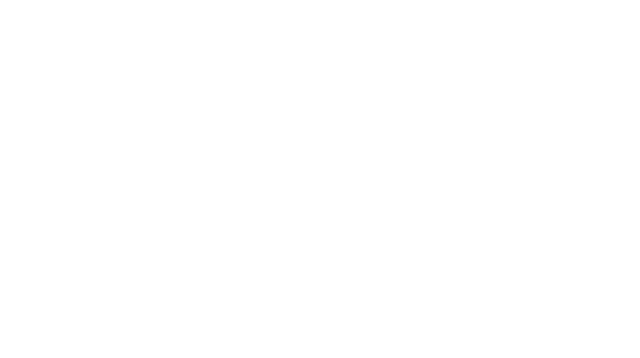
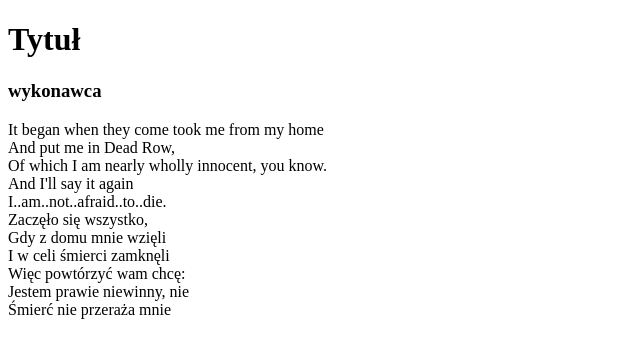
Before and after one commit to adriannadyga/learning-git-2, a plain HTML site: page index.html in a window 1280 px wide. Shown: the whole page, without its empty margins (0-640 px from the left). Drawn offline with nearby package versions, Linux system fonts and the light colour scheme; files that its build step writes are made by us from their sources.

Commit message:
Add html first verse

```diff
--- a/index.html
+++ b/index.html
@@ -3,8 +3,33 @@
     <head>
         <meta charset="UTF-8">
         <title></title>
-        <link rel="stylesheet" type="text/css" href="style.css">
+        <link rel="stylesheet" type="text/css" href="css/style.css">
     </head>
     <body>
+        <div class="container">
+            <div class="header">
+                <h1>Tytuł</h1>
+                <h3>wykonawca</h3>
+            </div>
+            <div class="english">
+                <div class="first-verse">
+                    It began when they come took me from my home<br>
+                    And put me in Dead Row,<br>
+                    Of which I am nearly wholly innocent, you know.<br>
+                    And I'll say it again<br>
+                    I..am..not..afraid..to..die.<br>
+                </div>
+            </div>
+                <div class="polish">
+                    <div class="first-verse">
+                        Zaczęło się wszystko,<br>
+                        Gdy z domu mnie wzięli<br>
+                        I w celi śmierci zamknęli<br>
+                        Więc powtórzyć wam chcę:<br>
+                        Jestem prawie niewinny, nie<br>
+                        Śmierć nie przeraża mnie<br>
+                    </div>
+                </div>
+        </div>
     </body>
 </html>
```
